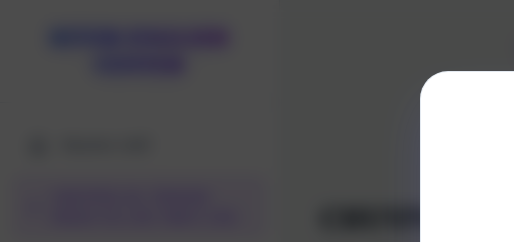
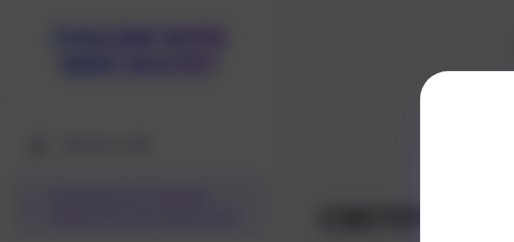
Before and after one commit to englishwithmsnguyet-dev/vstepbasicwriting, a plain HTML site: page index.html in a window 1280 px wide. Shown: the top 242 px of the page, 0-514 px from the left. Drawn offline with Linux system fonts and the light colour scheme.

Commit message:
Auto sync: 04/11/2026 01:08:42

```diff
--- a/index.html
+++ b/index.html
@@ -65,7 +65,7 @@
         <!-- Sidebar -->
         <aside class="sidebar" id="sidebar">
             <div class="sidebar-header">
-                <a href="https://www.facebook.com/anhnguRiverCT" target="_blank" class="galaxy-text">RIVER ENGLISH CENTER</a>
+                <a href="https://www.facebook.com/nguyetpham28" target="_blank" class="galaxy-text">ENGLISH WITH MISS NGUYET</a>
                 <button class="mobile-close-btn" onclick="toggleMobileSidebar(false)" aria-label="Đóng menu">✕</button>
             </div>
             <nav class="sidebar-nav" id="sidebar-nav">
```
